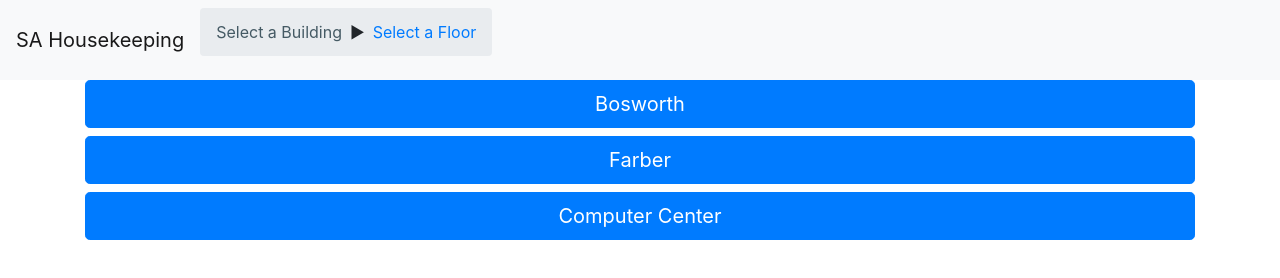
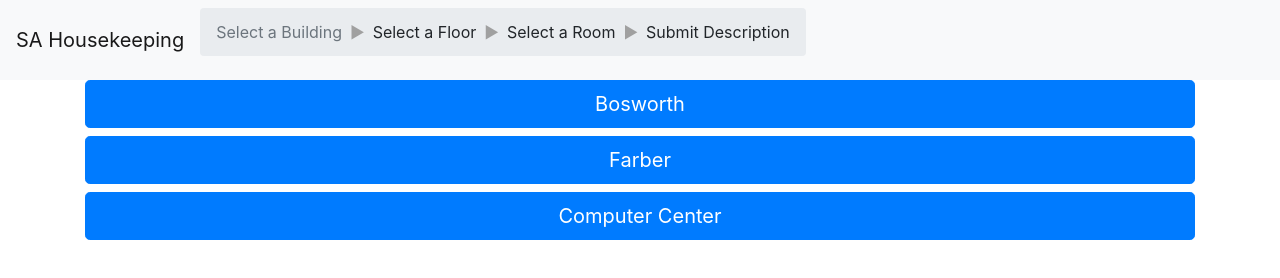
Before and after one commit to name-here/HousekeepingSA, a plain HTML site: page index.html in a window 1280 px wide. Drawn offline with nearby package versions, Linux system fonts and the light colour scheme.

Commit message:
Still looks bad, but some work on navbar

```diff
--- a/index.html
+++ b/index.html
@@ -18,11 +18,9 @@
                     margin: 7px 10px;
                 }
             }
-            .bc-icons-2 .breadcrumb-item + .breadcrumb-item::before {
-                content: none;
-            }
-            .bc-icons-2 .breadcrumb-item.active {
-                color: #455a64;
+            .breadcrumb-item+.breadcrumb-item::before {
+                content: "►";
+                color: #a0a0a0;
             }
         </style>
     </head>
@@ -31,9 +29,11 @@
             <div class="navbar-brand">SA Housekeeping</div>
             <div class="bc-icons-2">
                 <nav aria-label="breadcrumb">
-                    <ol class="breadcrumb">
-                        <li class="breadcrumb-item active">Select a Building</li> <li class="breadcrumb-item inactive">►</li>
-                        <li class="breadcrumb-item"><a href="#">Select a Floor</a></li>
+                    <ol class="breadcrumb breadcrumb-arrow">
+                        <li class="breadcrumb-item active">Select a Building</li>
+                        <li class="breadcrumb-item">Select a Floor</li>
+                        <li class="breadcrumb-item">Select a Room</li>
+                        <li class="breadcrumb-item">Submit Description</li>
                     </ol>
                 </nav>
             </div>
```
